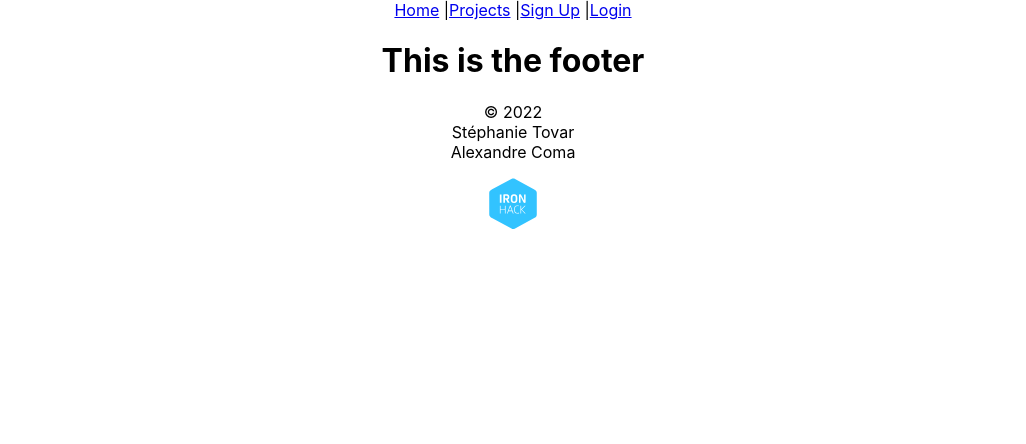
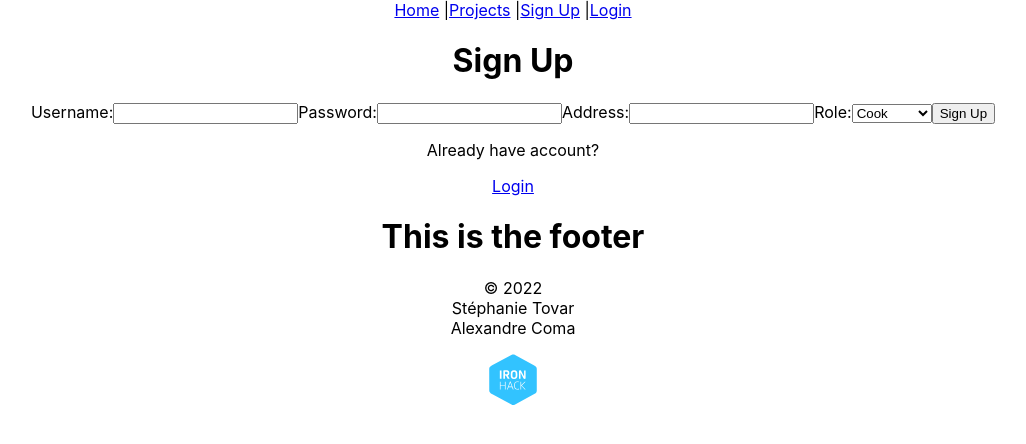
Before and after one commit to meal-next-door/client, a React (Create React App) app: page /signup in a window 1280 px wide. Shown: the top 444 px of the page, without its empty margins (127-1153 px from the left). Built offline with nearby package versions, Linux system fonts and the light colour scheme.

Commit message:
add signup page

```diff
--- a/src/App.js
+++ b/src/App.js
@@ -4,6 +4,11 @@ import Navbar from './components/Navbar';
 import CreateComment from './components/CreateComment';
 import Footer from './components/Footer';
 import CooksList from './pages/CooksList';
+import HomePage from './pages/HomePage';
+import SignupPage from './pages/SignupPage';
+import LoginPage from './pages/LoginPage';
+import IsAnon from './components/IsAnon';
+
 
 function App() {
   return (
@@ -11,8 +16,11 @@ function App() {
       <Navbar />
 
       <Routes>
+        <Route path="/" element={<HomePage />} />
         <Route path="new-comment" element={<CreateComment />}></Route>
         <Route path="cooks" element={<CooksList />}></Route>
+        <Route path='/signup' element={<IsAnon><SignupPage /></IsAnon>} />
+        <Route path='/login' element={<IsAnon><LoginPage /></IsAnon>} />
       </Routes>
 
       <Footer />
--- a/src/components/CreateComment.js
+++ b/src/components/CreateComment.js
@@ -40,7 +40,7 @@ function AddComment(props) {
         <div className="AddComment">
             <h3>Add Comment</h3>
 
-            { errorMsg &&
+            {errorMsg &&
                 <p className="error">
                     {errorMsg}
                 </p>
@@ -63,7 +63,8 @@ function AddComment(props) {
                     onChange={(e) => setDescription(e.target.value)}
                 />
 
-                 <input
+                <label>Author:</label>
+                <input
                     type="text"
                     name="author"
                     value={author}
--- a/src/context/auth.context.js
+++ b/src/context/auth.context.js
@@ -13,16 +13,17 @@ function AuthProviderWrapper(props) {
         localStorage.setItem('authToken', token);
     }
 
+
+    // Check if there is a token in localstorage
     const authenticateUser = () => {
-
         const storedToken = localStorage.getItem('authToken');
 
         if (storedToken) {
             axios.get(
                 `${process.env.REACT_APP_API_URL}/verify`,
-                { headers: { Authorization: `Bearer ${storedToken}` } }
+                { headers: { Authorization: `Bearer ${storedToken}` } } // Send the JWT token in the request's "Authorization" Headers
             )
-                .then((response) => {
+                .then((response) => {  // Then verify the token
                     const payload = response.data;
                     setIsLoggedIn(true);
                     setIsLoading(false);
@@ -41,15 +42,17 @@ function AuthProviderWrapper(props) {
     }
 
 
+
+    // Upon logout, remove token from localStorage and update state variables
     const removeToken = () => {
         localStorage.removeItem("authToken");
     }
-
 
     const logOutUser = () => {
         removeToken();
         authenticateUser();
     }
+
 
 
     useEffect(() => {
--- /dev/null
+++ b/src/pages/HomePage.js
@@ -0,0 +1,9 @@
+function HomePage() {
+    return (
+        <div>
+            <h1>Home Page</h1>
+        </div>
+    );
+}
+
+export default HomePage;
--- /dev/null
+++ b/src/pages/LoginPage.js
@@ -0,0 +1,9 @@
+function LoginPage() {
+    return (
+        <div>
+            <h1>Login Page</h1>
+        </div>
+    );
+}
+
+export default LoginPage;
--- /dev/null
+++ b/src/pages/SignupPage.js
@@ -0,0 +1,79 @@
+import { useState } from "react";
+import { Link, useNavigate } from "react-router-dom";
+import axios from "axios";
+
+
+function SignupPage() {
+    const [username, setUsername] = useState("");
+    const [password, setPassword] = useState("");
+    const [address, setAddress] = useState("");
+    const [role, setRole] = useState("");
+
+    const [errorMessage, setErrorMessage] = useState(undefined);
+
+    const navigate = useNavigate();
+
+
+    const handleSubmit = (e) => {
+        e.preventDefault();
+
+        const body = { username, password, address, role };
+
+        // Send input from user to the API
+        axios.post(`${process.env.REACT_APP_API_URL}/signup`, body)
+            .then((response) => {
+                navigate('/login'); // If request is successful, redirect to login page
+            })
+            .catch((error) => {
+                const errorDescription = error.response.data.errorMessage;
+                setErrorMessage(errorDescription); // If the request fails, set the error message in the state
+            })
+    };
+
+
+    return (
+        <div className="SignupPage">
+            <h1>Sign Up</h1>
+
+            {errorMessage && <p className="error-message">{errorMessage}</p>}
+
+            <form onSubmit={handleSubmit}>
+                <label>Username:</label>
+                <input
+                    type="text"
+                    value={username}
+                    onChange={(e) => setUsername(e.target.value)}
+                />
+
+                <label>Password:</label>
+                <input
+                    type="password"
+                    value={password}
+                    onChange={(e) => setPassword(e.target.value)}
+                />
+
+                <label>Address:</label>
+                <input
+                    type="text"
+                    value={address}
+                    onChange={(e) => setAddress(e.target.value)}
+                />
+
+                <label>Role:</label>
+                <select value={role} onChange={(e) => setRole(e.target.value)}>
+                    <option value="cook">Cook</option>
+                    <option value="customer">Customer</option>
+                    <option value="both">Both</option>
+                </select>
+
+                <button type="submit">Sign Up</button>
+            </form>
+
+
+            <p>Already have account?</p>
+            <Link to={"/login"}> Login</Link>
+        </div>
+    );
+}
+
+export default SignupPage;
```
